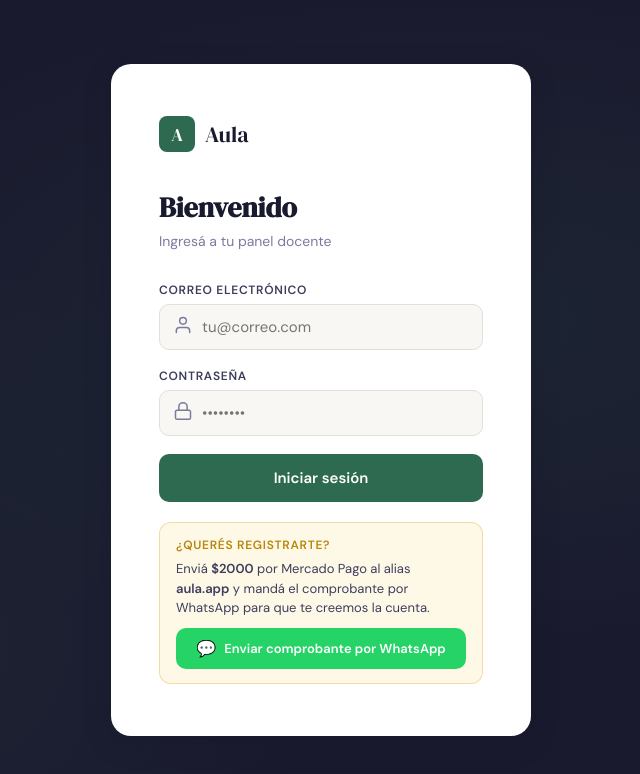
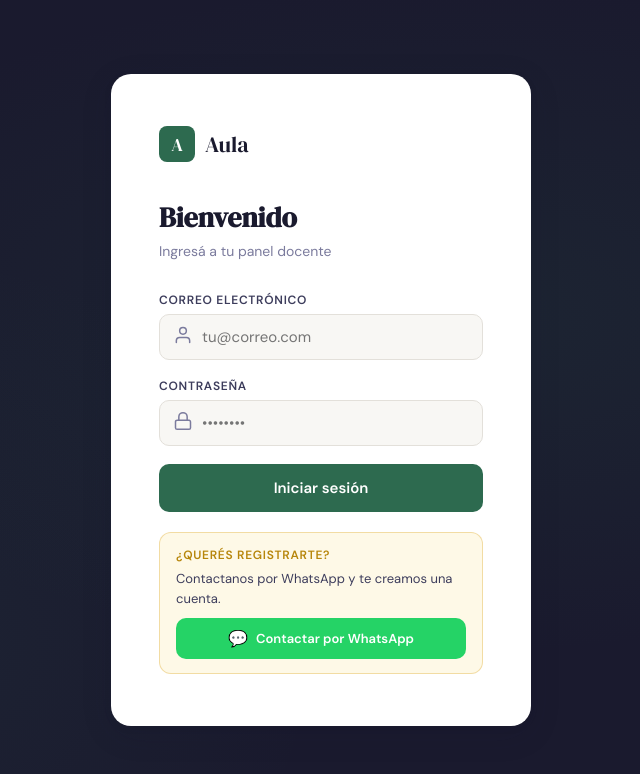
Before and after one commit to santiagoeliasberon1-lang/aula-app, a React (Create React App) app: page / in a window 1280 px wide. Shown: the top 774 px of the page, without its empty margins (319-959 px from the left). Built offline with nearby package versions, Linux system fonts and the light colour scheme.

Commit message:
quitar precio del login

```diff
--- a/src/App.js
+++ b/src/App.js
@@ -399,15 +399,15 @@ function Login({ onLogin }) {
         <div style={{ marginTop: 20, background: "var(--gold-light)", border: "1.5px solid #e9c46a88", borderRadius: 12, padding: "14px 16px" }}>
           <div style={{ fontSize: 12, fontWeight: 700, textTransform: "uppercase", letterSpacing: ".06em", color: "#b7860b", marginBottom: 6 }}>¿Querés registrarte?</div>
           <p style={{ fontSize: 13, color: "var(--ink2)", marginBottom: 10, lineHeight: 1.5 }}>
-            Enviá <strong>$2000</strong> por Mercado Pago al alias <strong>aula.app</strong> y mandá el comprobante por WhatsApp para que te creemos la cuenta.
+            Contactanos por WhatsApp y te creamos una cuenta.
           </p>
           <a
-            href="https://wa.me/543772501736?text=Hola!%20Quiero%20registrarme%20en%20Aula.%20Te%20mando%20el%20comprobante%20del%20pago."
+            href="https://wa.me/543772501736?text=Hola!%20Quiero%20registrarme%20en%20Aula."
             target="_blank"
             rel="noreferrer"
             style={{ display: "flex", alignItems: "center", justifyContent: "center", gap: 8, background: "#25D366", color: "#fff", borderRadius: 10, padding: "10px 16px", fontWeight: 700, fontSize: 13, textDecoration: "none" }}
           >
-            <span style={{ fontSize: 16 }}>💬</span> Enviar comprobante por WhatsApp
+            <span style={{ fontSize: 16 }}>💬</span> Contactar por WhatsApp
           </a>
         </div>
       </div>
```
